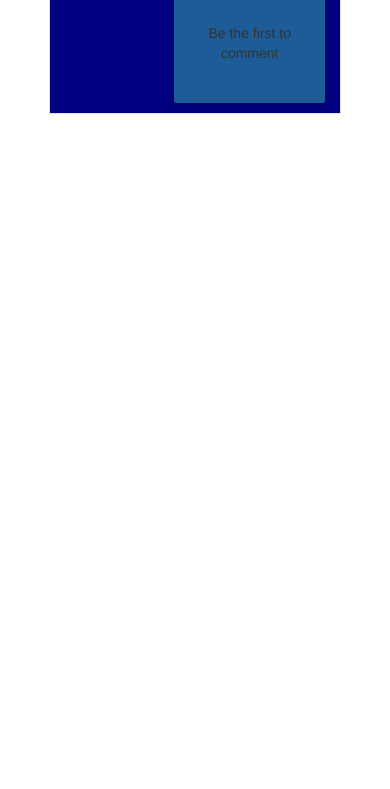
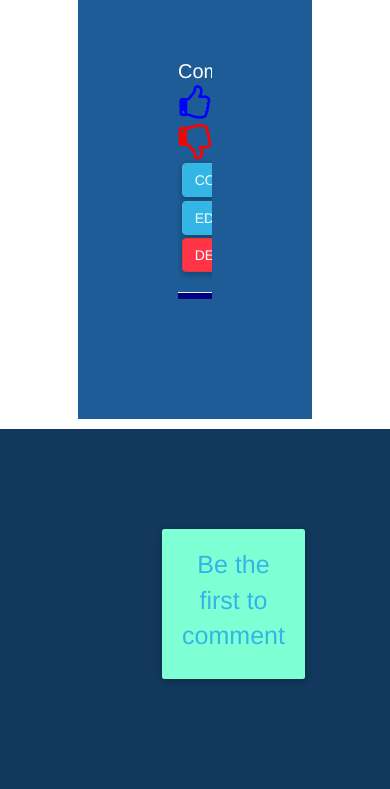
Before and after one commit to maureen-muriithi/Millennial-Blog, a Flask app: template app/templates/blog.html in a window 390 px wide. Shown: the part 544-1333 px from the top of the page. Before the commit the page ends 658 px from the top, so only its background shows below. Run offline with Flask 2, Linux system fonts and the light colour scheme; the template is opened without the code that fills it, so the values that code supplies are empty; parts of the project's set-up code (start-up, migrations or seed data) failed here and were passed over; some libraries are stand-ins or nearby versions.

Commit message:
Update edit functionalities

```diff
--- a/app/auth/views.py
+++ b/app/auth/views.py
@@ -15,6 +15,7 @@ def register():
         user = User(email = form.email.data, username = form.username.data, password = form.password.data)
         db.session.add(user)
         db.session.commit()
+        flash("You have Successfully Signed up to the Millennal Blogs Website. Please login to proceed")
 
         # mail_message("Welcome to MillennialBlogs","email/welcome_user",user.email,user=user)
 
@@ -28,6 +29,7 @@ def login():
     title = "Millennial Blogs login"
     if login_form.validate_on_submit():
         user = User.query.filter_by(username = login_form.username.data).first()
+        flash("Welcome to Millenial Blogs")
         if user != None and user.verify_password(login_form.password.data):
             login_user(user,login_form.remember.data)
             return redirect(request.args.get('next') or url_for('main.index'))
--- a/app/main/forms.py
+++ b/app/main/forms.py
@@ -1,3 +1,4 @@
+from re import sub
 from flask_wtf import FlaskForm
 from wtforms.validators import DataRequired, Email
 from flask_login import current_user
@@ -24,3 +25,8 @@ class AddBlog(FlaskForm):
 class CommentForm(FlaskForm):
     comment = TextAreaField("Post a Comment", validators=[DataRequired()])
     submit = SubmitField("Comment")
+
+class BlogEditForm(FlaskForm):
+    title = StringField('Title', validators=[DataRequired()])
+    post = TextAreaField('Blog content', validators=[DataRequired()])
+    submit = SubmitField('Post', validators=[DataRequired()])
--- a/app/templates/blog.html
+++ b/app/templates/blog.html
@@ -7,7 +7,7 @@
 {% extends 'base.html'%}
 {% block content %}
 <div class="container text-center" >
-     <article class="media content-section my-3 mx-auto"  style="background-color:#1d5c96 !important; color:white !important; width:60vw !important; padding-right: 50px;">
+     <article class="media content-section my-3 mx-auto justify-content-center"  style="background-color:#1d5c96 !important; color:white !important; width:60vw !important; padding: 100px;">
           <div class="media-body">
                <span>
                     <img src="{{url_for('static', filename='photos/' + blog.user.profile_pic_path) }}" alt="" class="rounded-circle article-img" style="border-radius: 50%; width: 100px;">
@@ -26,7 +26,7 @@
 
 
                <br>
-                <p class="article-content" style="font-size:25px ;">{{ blog.post }}</p>
+                <p class="article-content" id="blog-post" style="font-size:25px ;">{{ blog.post }}</p>
                 <br>
                 <div>
                      <span class="foot " style="font-size: 20px;" >{{blog.comment.count()}} Comments
@@ -38,6 +38,11 @@
                     </span>
                </div>
                <a href="{{url_for('main.comment',blog_id = blog.id)}}" class="btn btn-info btn-xxl"> Comment</a>
+               <a href="{{url_for('main.blog', blog_id=blog.id)}}"  class="btn btn-info btn-xxl"> Edit Blog</a>
+
+               <a href="{{url_for('main.delete_blog', blog_id = blog.id)}}"  class="btn btn-danger btn-xxl"> Delete</a>
+
+
                <br>
                <hr style="background-color: navy; height: 6px;">
 
@@ -46,28 +51,31 @@
 
        </article>
     </div>
-    <div class="container border border-1 mx-auto w-75 justify-content-center" style="background-color: navy;" id="allcomments">
-      <div class="row mx-auto" >
-        {% if all_comments %}
-            <div class="col-md-7" >
-                <h3 class="text-center text-info fw-bold" id="coms">All comments for the post...</h3>
+    <div class="container" style="background-color: #12395d; padding: 100px; " id="allcomments">
+        <div class="row" style="background-color: #12395d ;">
+            {% if all_comments %}
+            <div class="col-md-12 justify-content-center">
+                <h3 class="text-center text-info" id="coms">All comments for the post</h3>
                 {% for comment in all_comments %}
-                    <div class="card w-90 mb-3" style="background-color: #1d5c96">
-                        <div class="card-body" style="font-size:20px; color:white; " >
-                            <p class="card-title text-white">{{ comment.comment }}</p>
-                            <p class="card-text text-info">--- {{comment.user.username}}</p>
-                        </div>
+                <div class="card w-70 mb-4 text-info justify-content-center" style="background-color: white;" >
+                    <div class="card-body">
+                        <p class="card-title" style="font-size: 20px;">{{ comment.comment }}</p>
+                        <p class="card-text" style="font-size: 20px;" >--- {{comment.user.username}}</p>
+                        <form action="{{ url_for('main.delete_comment', id=blog.id, comment_id=comment.id) }}">
+                            <input class="btn btn-danger" type="reset" value="Delete">
+                            <button style='font-size:18px; color:blue'>Like <i class='fas fa-thumbs-up'></i></button>
+                          </form>
                     </div>
+                </div>
                 {% endfor %}
             </div>
         </div>
         {%else%}
-        <div class="card w-90 mb-3" style="background-color: #1d5c96; margin-left: 42%; padding: 20px; ">
-            <div class="card-body justify-content-center" style="background-color: #1d5c96; ">
-                <p class="card-title " >Be the first to comment</p>
+        <div class="card w-90 mb-3" style="background-color: aquamarine; margin-left: 35%; padding: 5px; font-size: 2.5rem;">
+            <div class="card-body" style="background-color: aquamarine;">
+                <p class="card-title text-info">Be the first to comment</p>
             </div>
         </div>
-
        {%endif%}
     </div>
 </div>
--- a/app/templates/comment.html
+++ b/app/templates/comment.html
@@ -22,7 +22,7 @@
                         <p class="card-title" style="font-size: 20px;">{{ comment.comment }}</p>
                         <p class="card-text" style="font-size: 20px;" >--- {{comment.user.username}}</p>
                         <form action="{{ url_for('main.delete_comment', id=blog.id, comment_id=comment.id) }}">
-                            <input class="btn btn-danger" type="reset" value="Delete">
+                            <input class="btn btn-danger" type="submit" value="Delete">
                             <button style='font-size:18px; color:blue'>Like <i class='fas fa-thumbs-up'></i></button>
                           </form>
                     </div>
```
Also changed, not shown: app/main/views.py (+36 -3 lines), app/templates/edit_blog.html (added, +31 -0 lines), app/templates/macros.html (+5 -3 lines).
